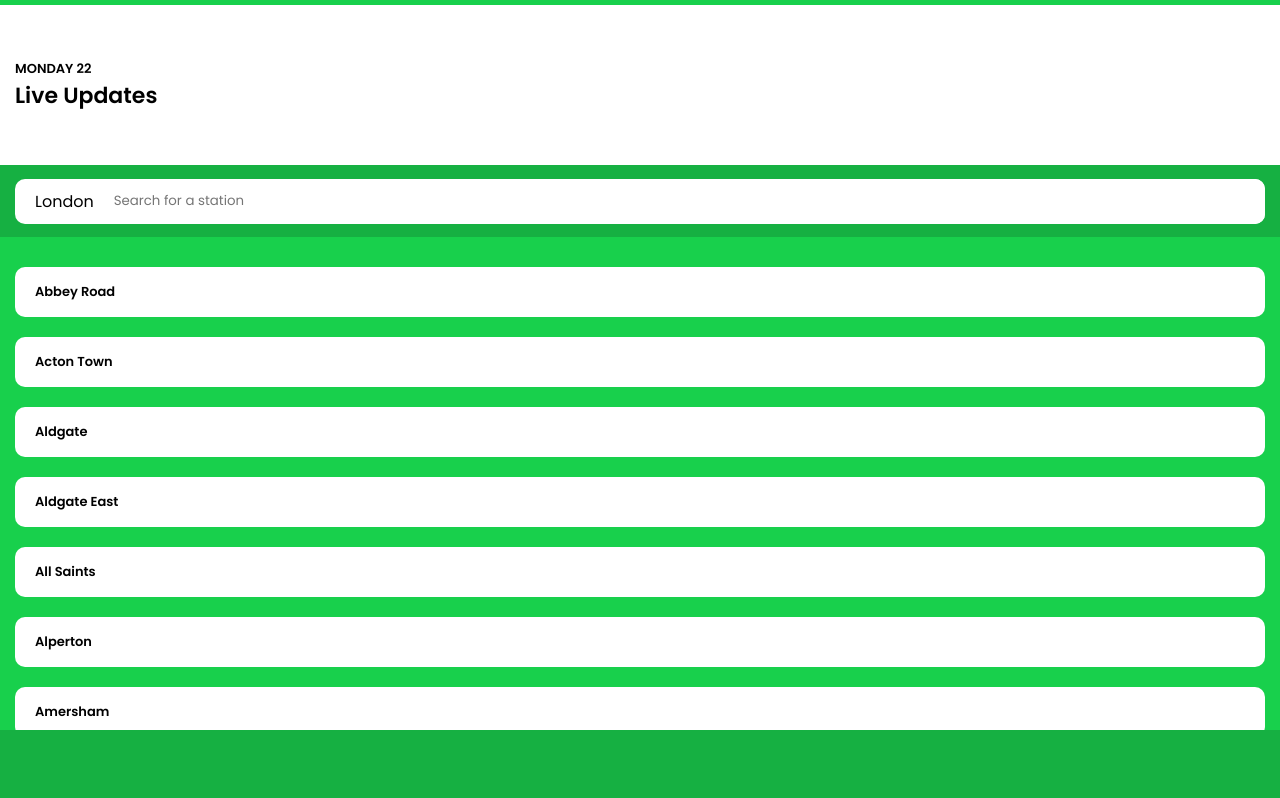
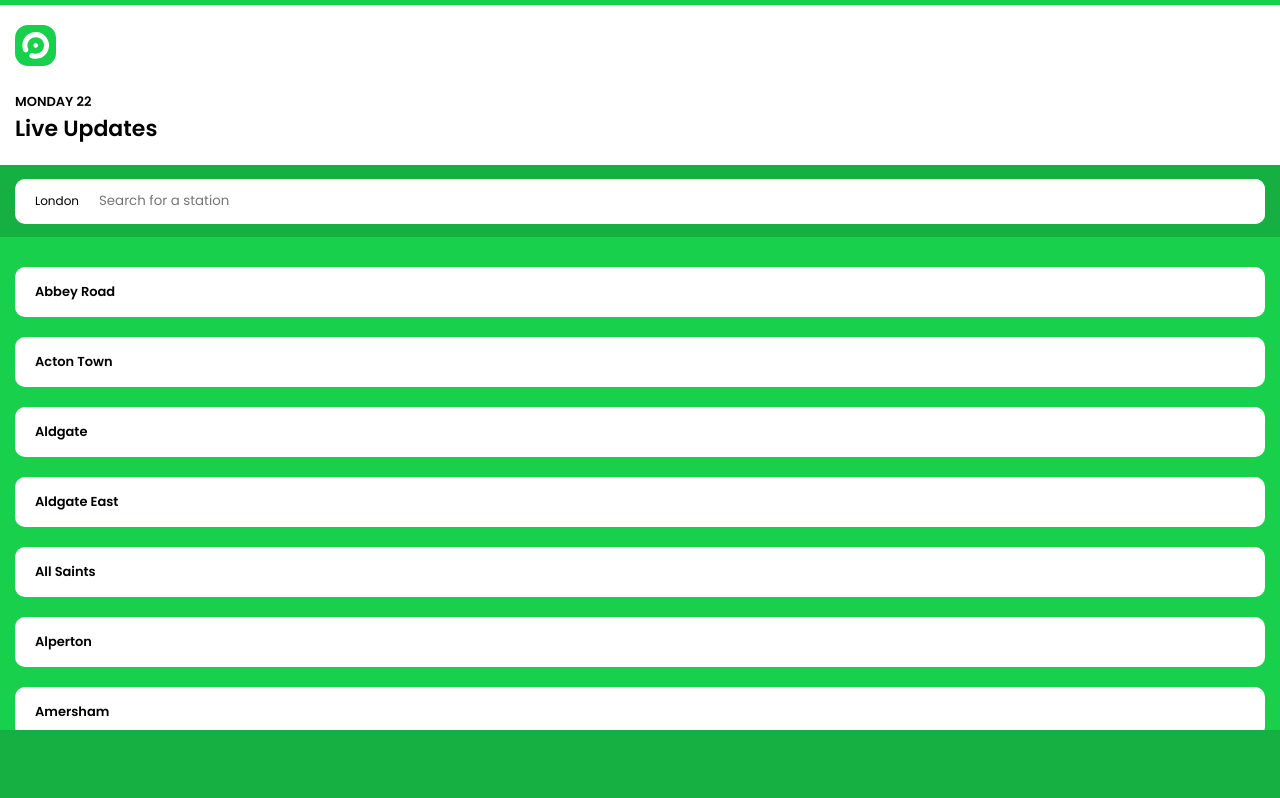
Before and after one commit to emmanuelojiji/open-city, a React (Create React App) app: page / in a window 1280 px wide. Shown: the top 798 px of the page. Built offline with nearby package versions, Linux system fonts and the light colour scheme.

Commit message:
Header alignment
search bar font change

```diff
--- a/src/Components/Header.js
+++ b/src/Components/Header.js
@@ -1,10 +1,15 @@
 import "./Header.scss";
+import logo from "../Media/logo.svg";
 
 const Header = () => {
   return (
     <header>
-      <h3>MONDAY 22</h3>
-      <h1>Live Updates</h1>
+      <img src={logo} className="logo" />
+
+      <div>
+        <h3>MONDAY 22</h3>
+        <h1>Live Updates</h1>
+      </div>
     </header>
   );
 };
--- a/src/Components/Header.scss
+++ b/src/Components/Header.scss
@@ -4,5 +4,12 @@ header{
     padding-left: 15px;
     display: flex;
     flex-direction: column;
-    justify-content: center;
+    justify-content: space-between;
+    padding-top:20px;
+    padding-bottom:20px;
 }
+
+.logo{
+    width: 41px;
+    height: 41px;
+}
--- a/src/Components/SearchBar.scss
+++ b/src/Components/SearchBar.scss
@@ -1,6 +1,7 @@
 .search-wrap {
   background: white;
   border-radius: 10px;
+  font-size: 12px;
 
   height: 45px;
   width: 100%;
```
Also changed, not shown: src/Media/logo.svg (added).
